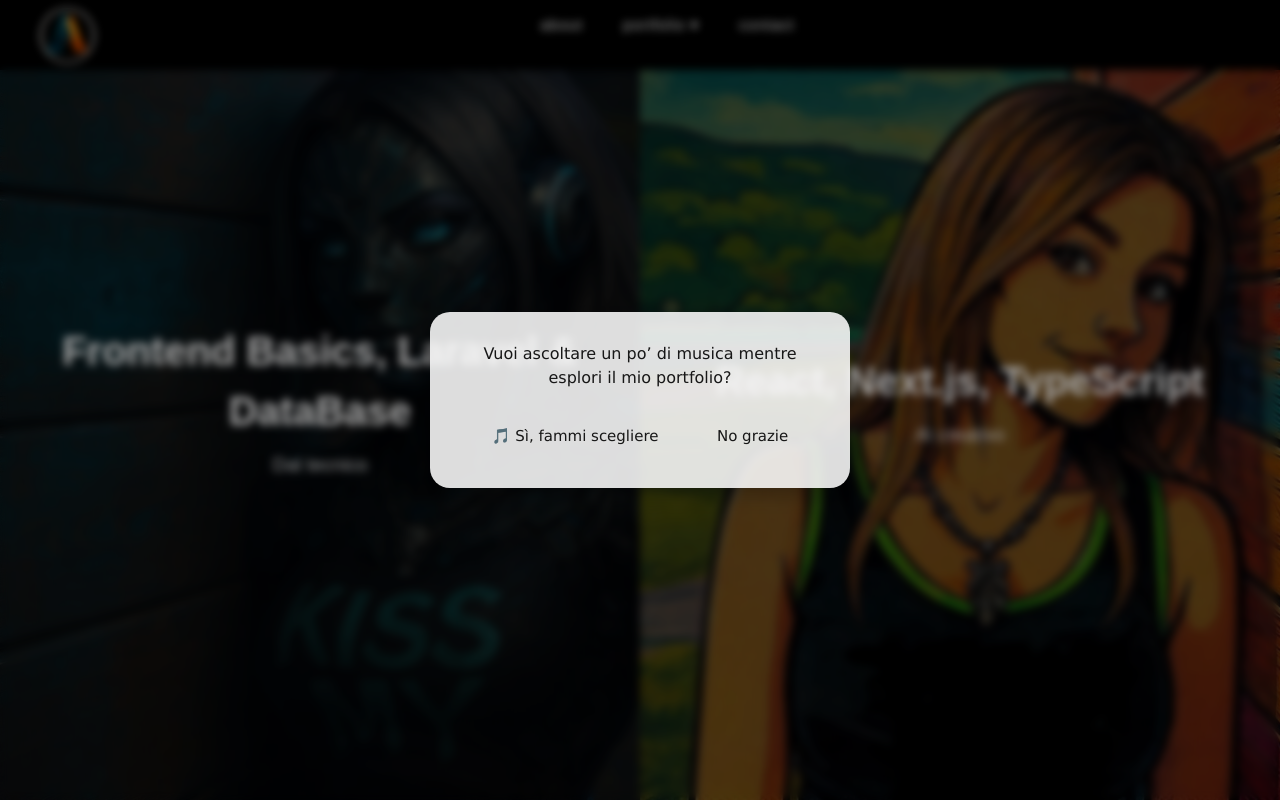
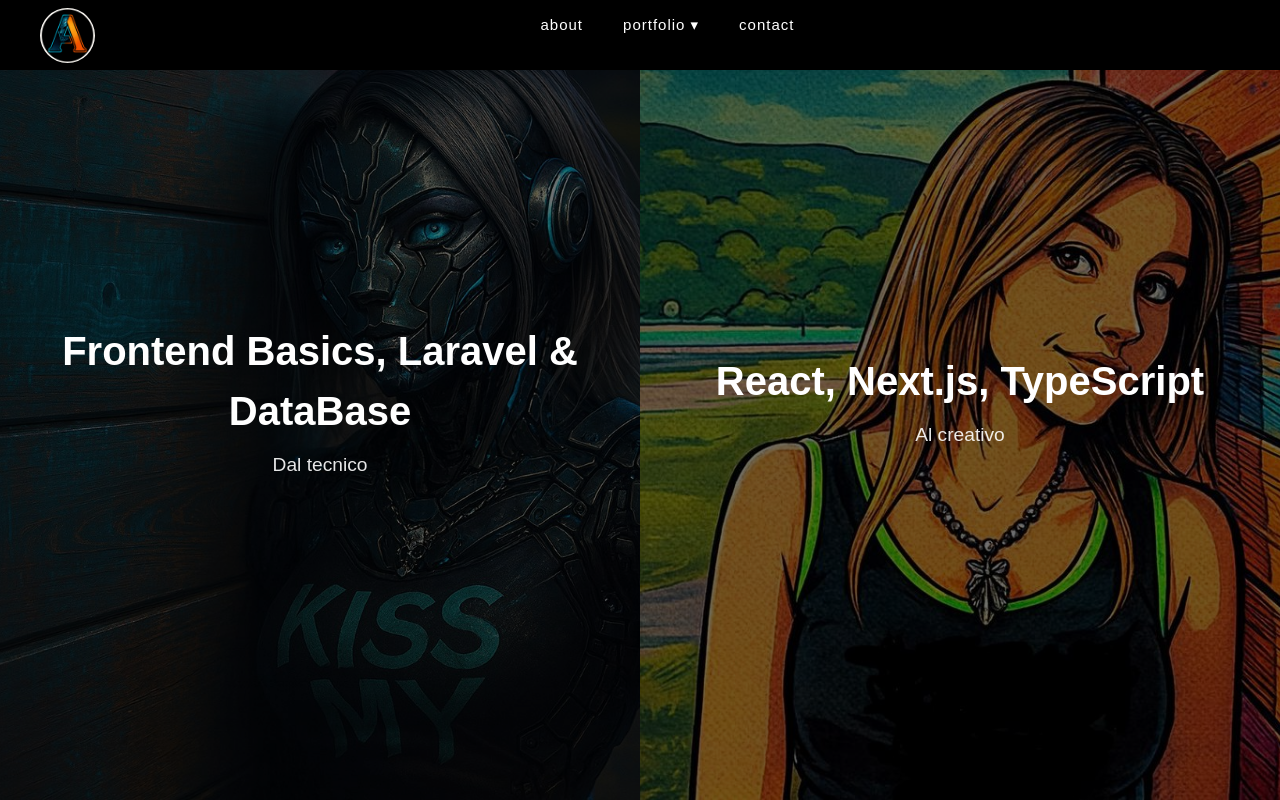
Before and after one commit to AlessandraCarnevali/Portfolio, a Next.js app: page / in a window 1280 px wide. Built offline with nearby package versions, Linux system fonts and the light colour scheme.

Commit message:
Modifiche Portfolio

```diff
--- a/src/app/layout.tsx
+++ b/src/app/layout.tsx
@@ -35,8 +35,6 @@ export default function RootLayout({
         {/* NAVBAR QUI */}
         <Navbar />
 
-        {/* 🎵 AUDIO PLAYER GLOBALE */}
-        <audio id="global-audio-player" style={{ display: "none" }} />
 
 
 
--- a/src/app/page.tsx
+++ b/src/app/page.tsx
@@ -1,7 +1,6 @@
 "use client";
 
 import { useEffect, useState } from "react";
-import MusicPopup from "../components/MusicPopup";
  // 👉 IMPORT AGGIUNTO
 
 export default function Home() {
@@ -18,8 +17,7 @@ export default function Home() {
 
   return (
     <>
-      {/* 👉 POPUP ANCORA GREZZO, SOLO INSERITO */}
-      <MusicPopup />
+
 
       <main className={`hero-container ${animate ? "animate" : ""}`}>
         <div
--- a/src/components/MusicPopup.tsx
+++ /dev/null
@@ -1,105 +0,0 @@
-"use client";
-
-import { useState, useEffect } from "react";
-
-export default function MusicPopup() {
-  const [open, setOpen] = useState(true);
-  const [chooseMusic, setChooseMusic] = useState(false);
-
-  const songs = [
-    { title: "The Right Way Around", file: "/music/right-way-around.mp3" },
-    { title: "Daughter – Burn It Down", file: "/music/burn-it-down.mp3" },
-  ];
-
-  /* ⭐ PER FARLO RICOMPARIRE SUBITO — SOLO PER TEST */
-  useEffect(() => {
-    localStorage.removeItem("musicChosen");
-    localStorage.removeItem("musicRefused");
-
-    const alreadyChosen = localStorage.getItem("musicChosen");
-    const refused = localStorage.getItem("musicRefused");
-
-    if (alreadyChosen === "true" || refused === "true") {
-      setOpen(false);
-    }
-  }, []);
-
-  /* ⭐ Player globale */
-  const playGlobalMusic = (file: string) => {
-    const audio = document.getElementById(
-      "global-audio-player"
-    ) as HTMLAudioElement;
-
-    if (audio) {
-      audio.src = file;
-      audio.loop = true;
-      audio.volume = 0.6;
-      audio.play();
-    }
-  };
-
-  if (!open) return null;
-
-  return (
-    <div className="music-popup-overlay">
-      <div className="music-popup-box">
-
-        {/* SCHERMATA 1 */}
-        {!chooseMusic && (
-          <>
-            <h2>Vuoi ascoltare un po’ di musica mentre esplori il mio portfolio?</h2>
-
-            <div className="music-popup-buttons">
-              <button onClick={() => setChooseMusic(true)}>
-                🎵 Sì, fammi scegliere
-              </button>
-
-              <button
-                onClick={() => {
-                  localStorage.setItem("musicRefused", "true");
-                  setOpen(false);
-                }}
-              >
-                No grazie
-              </button>
-            </div>
-          </>
-        )}
-
-        {/* SCHERMATA 2 */}
-        {chooseMusic && (
-          <>
-            <h2>Scegli una canzone</h2>
-
-            <ul className="song-list">
-              {songs.map((song, i) => (
-                <li
-                  key={i}
-                  className="song-item"
-                  onClick={() => {
-                    playGlobalMusic(song.file);
-                    localStorage.setItem("musicChosen", "true");
-                    setOpen(false);
-                  }}
-                >
-                  {song.title}
-                </li>
-              ))}
-            </ul>
-
-            <button
-              onClick={() => {
-                localStorage.setItem("musicRefused", "true");
-                setOpen(false);
-              }}
-              style={{ marginTop: "20px" }}
-            >
-              Chiudi
-            </button>
-          </>
-        )}
-
-      </div>
-    </div>
-  );
-}
```
